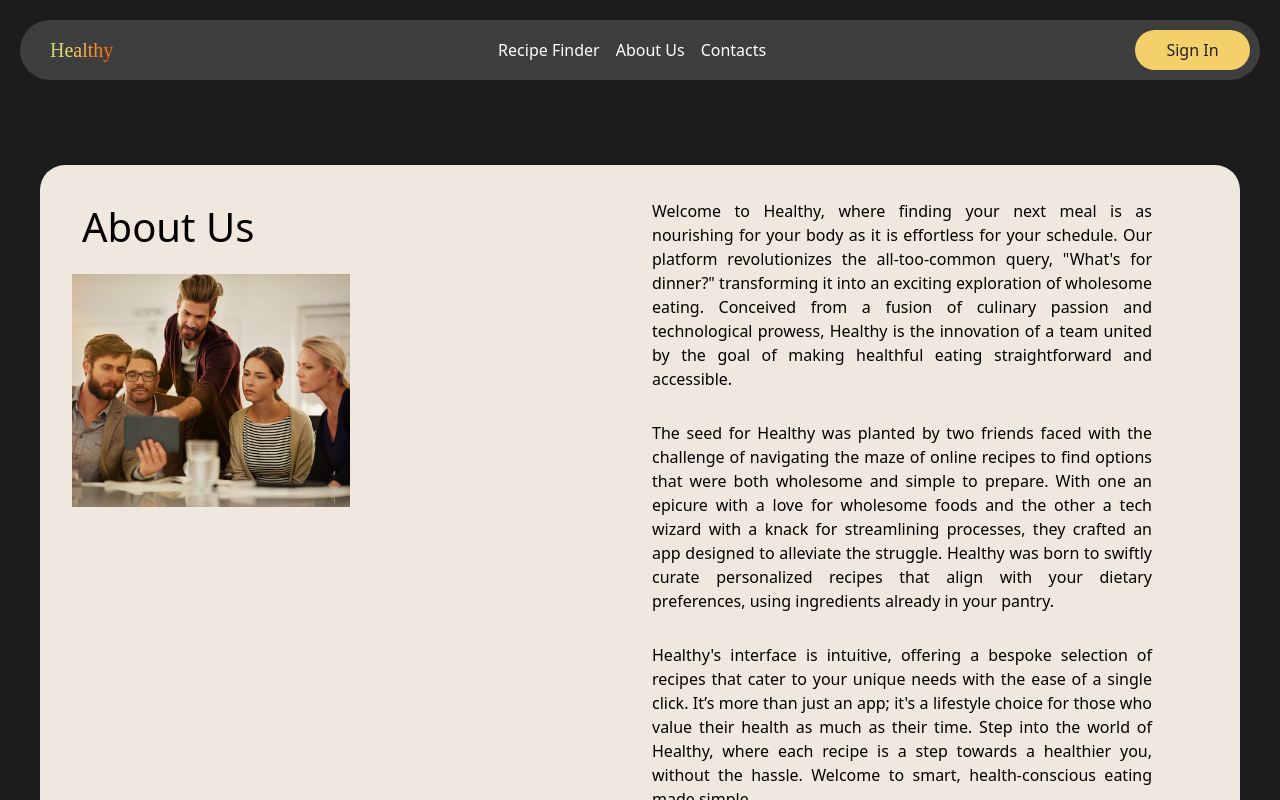
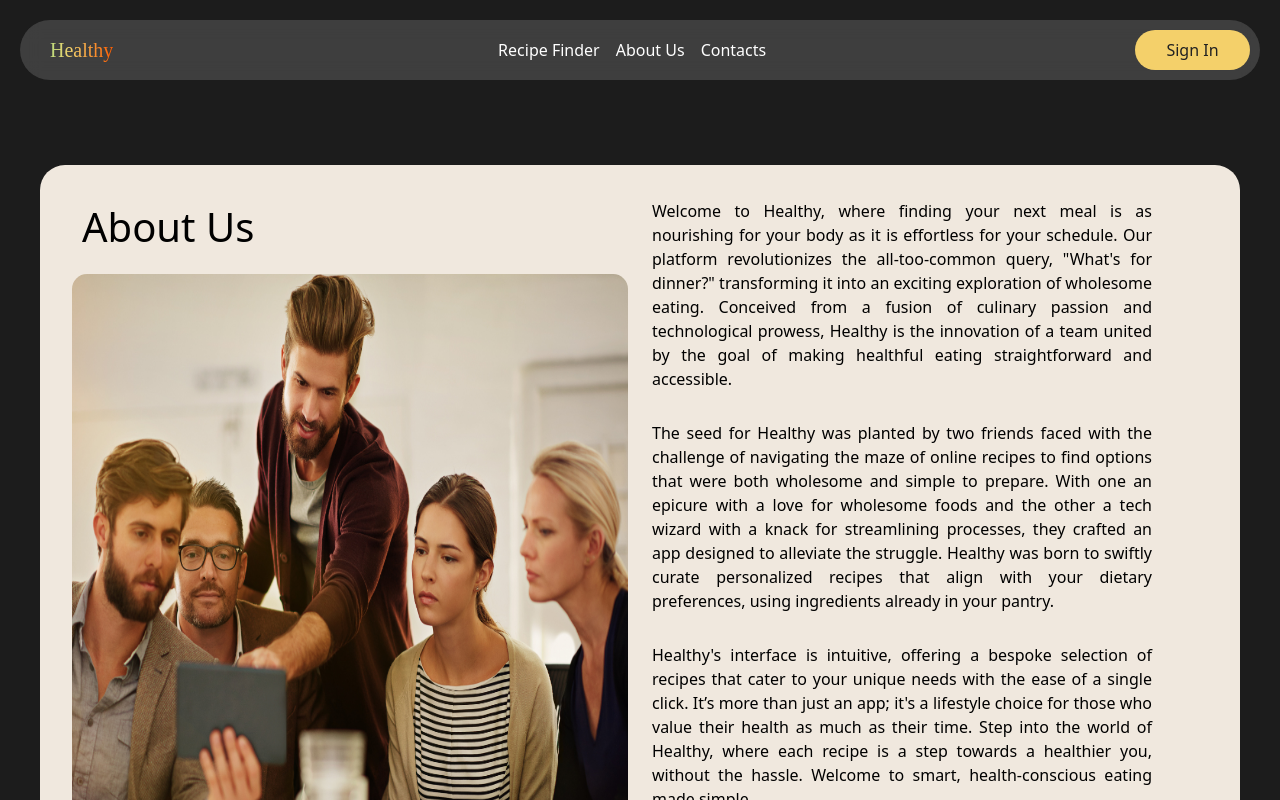
Before and after one commit to recipe-finder-group-project/recipe-finder, a React (Create React App) app in the folder client/: page /about in a window 1280 px wide. Shown: the top 800 px of the page. Built offline with nearby package versions, Linux system fonts and the light colour scheme; no server answers; a web font is replaced by a local one.

Commit message:
fasdfaqsf

```diff
--- a/client/src/components/css/FooterComponent.css
+++ b/client/src/components/css/FooterComponent.css
@@ -205,8 +205,9 @@
 }
 
 .pic-team {
-  width: inherit;
-  height: inherit;
+  width: 100%;
+  height: 100%;
+  border-radius: 15px;
 }
 
 .top-section .top-content-card,
```
